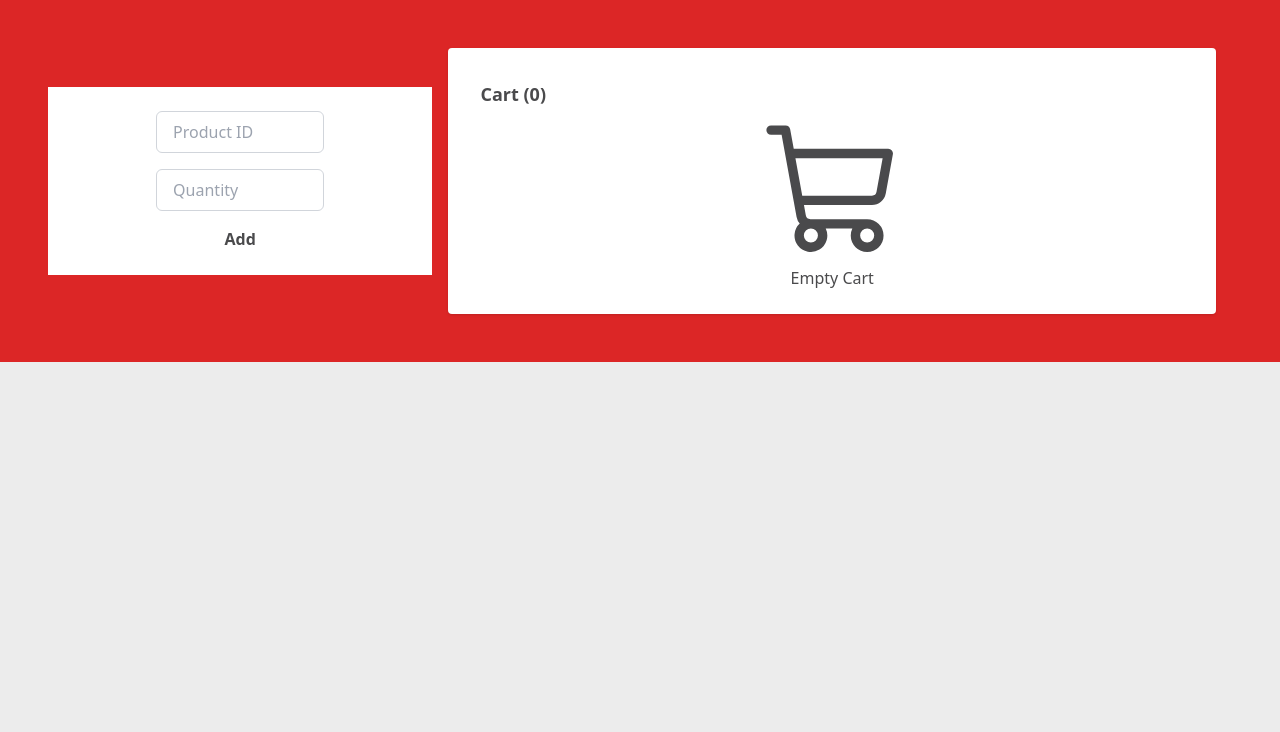
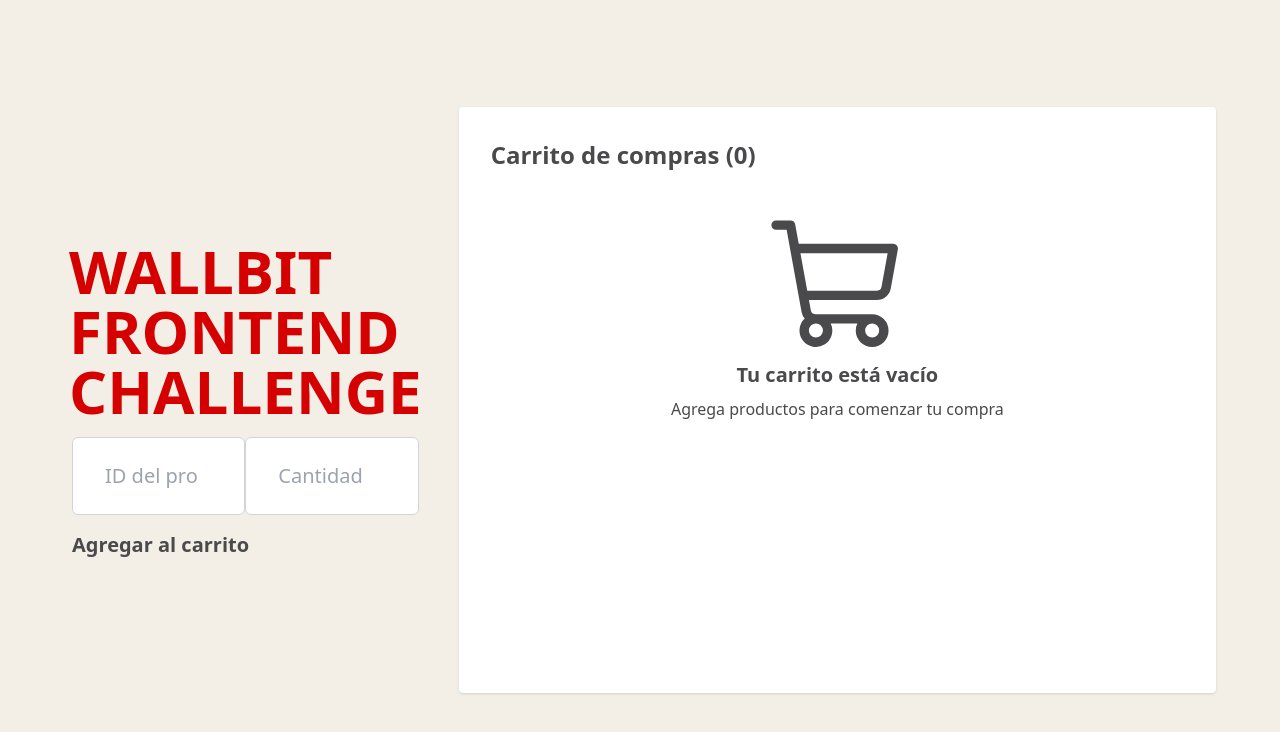
Before and after one commit to deniseurbanija/wallbit-challenge-react, a React (Create React App) app: page / in a window 1280 px wide. Shown: the top 732 px of the page. Built offline with nearby package versions, Linux system fonts and the light colour scheme.

Commit message:
added deleteItem method

```diff
--- a/src/App.jsx
+++ b/src/App.jsx
@@ -4,13 +4,17 @@ import { ProductForm } from "./components/ProductForm";
 import React from "react";
 import { useCart } from "./hooks/useCart";
 const App = () => {
-  const { cart, addToCart, clearCart } = useCart();
+  const { cart, addToCart, clearCart, creationDate, deleteItem } = useCart();
 
   return (
-    <div className="flex flex-row justify-center items-center w-full bg-red-600 p-12 gap-4">
+    <div className=" h-screen flex flex-row justify-center items-center w-full p-12 gap-4">
       <ProductForm addToCart={addToCart} />
-      <Cart cart={cart} clearCart={clearCart} />
-      {/* <button onClick={clearCart}>Clear cart</button> */}
+      <Cart
+        cart={cart}
+        clearCart={clearCart}
+        creationDate={creationDate}
+        deleteItem={deleteItem}
+      />
       <Toaster />
     </div>
   );
--- a/src/components/Cart.jsx
+++ b/src/components/Cart.jsx
@@ -1,8 +1,7 @@
 import React from "react";
-import useCart from "../hooks/useCart";
 import { toast } from "sonner";
 
-export const Cart = ({ cart, clearCart }) => {
+export const Cart = ({ cart, clearCart, creationDate, deleteItem }) => {
   const totalProducts = cart.reduce((acc, item) => acc + item.quantity, 0);
   const totalPrice = cart.reduce(
     (acc, item) => acc + item.price * item.quantity,
@@ -11,22 +10,31 @@ export const Cart = ({ cart, clearCart }) => {
 
   const handleClearCart = () => {
     clearCart();
-    toast.success("Cart cleared");
+    toast.success("Carrito vaciado");
+  };
+
+  const handleDeleteItem = (productId) => {
+    deleteItem(productId);
+    toast.success("Producto eliminado del carrito");
   };
 
   return (
-    <div className="p-6 bg-white shadow rounded w-2/3 flex flex-col text-appleGray-700">
-      <h2 className="text-lg font-bold m-2">Cart ({totalProducts})</h2>
+    <div className="font-sans p-6 h-5/6 bg-white shadow rounded w-2/3 flex flex-col text-appleGray-700 ">
       {cart.length > 0 ? (
-        <>
-          <table className="w-full border rounded border-gray-300 my-2">
+        <div className="text-xl">
+          <h2 className="font-bold m-2 text-2xl">
+            Carrito de compras ({totalProducts}) - iniciado el{" "}
+            {creationDate.toLocaleDateString()}
+          </h2>
+          <div className="overflow-y-auto max-h-72">
+            <table className="w-full border-collapse border border-gray-300 rounded-md my-4 shadow-sm">
               <thead>
                 <tr>
-                <th>Product</th>
-                <th>Price</th>
-                <th>Quantity</th>
+                  <th className="w-48">Producto</th>
+                  <th>Precio</th>
+                  <th>Cantidad</th>
                   <th>Total</th>
-                <th>Image</th>
+                  <th>Imagen</th>
                 </tr>
               </thead>
               <tbody>
@@ -35,13 +43,13 @@ export const Cart = ({ cart, clearCart }) => {
                     key={index}
                     className="border-b hover:bg-gray-50 text-center"
                   >
-                  <td className="py-3 px-4">{item.title}</td>
-                  <td className="py-3 px-4">${item.price}</td>
-                  <td className="py-3 px-4">{item.quantity}</td>
-                  <td className="py-3 px-4">
+                    <td className="py-4 px-6">{item.title}</td>
+                    <td className="py-4 px-6">${item.price}</td>
+                    <td className="py-4 px-6">{item.quantity}</td>
+                    <td className="py-4 px-6">
                       ${(item.price * item.quantity).toFixed(2)}
                     </td>
-                  <td className="py-3 px-4">
+                    <td className="py-4 px-6 flex justify-center items-center">
                       <img
                         src={item.image}
                         alt={item.title}
@@ -49,17 +57,42 @@ export const Cart = ({ cart, clearCart }) => {
                         width={50}
                       />
                     </td>
+                    <button
+                      onClick={() => {
+                        handleDeleteItem(item.id);
+                      }}
+                    >
+                      x
+                    </button>
                   </tr>
                 ))}
               </tbody>
             </table>
-          <div>
-            <p>Total: ${totalPrice.toFixed(2)}</p>
-            <button onClick={handleClearCart}>Clear Cart</button>
           </div>
-        </>
+          <div
+            className="flex flex-row justify-between items-end mt-4
+          "
+          >
+            <button
+              onClick={handleClearCart}
+              className="bg-newRed text-white font-semibold py-2 px-4 rounded hover:text-slate-100 transition-colors"
+            >
+              Vaciar carrito
+            </button>
+            <p className="text-lg font-bold flex items-center">
+              <span className="mr-2">Total:</span>
+              <span className="text-newLightGreen">
+                ${totalPrice.toFixed(2)}
+              </span>
+            </p>
+          </div>
+        </div>
       ) : (
-        <div className="text-center flex flex-col justify-center items-center">
+        <>
+          <h2 className="text-2xl font-bold m-2">
+            Carrito de compras ({totalProducts})
+          </h2>
+          <div className="text-center flex flex-col justify-center items-center mt-8 text-appleGray-700">
             <svg
               xmlns="http://www.w3.org/2000/svg"
               width="150"
@@ -71,8 +104,10 @@ export const Cart = ({ cart, clearCart }) => {
                 d="M230.14 58.87A8 8 0 0 0 224 56H62.68L56.6 22.57A8 8 0 0 0 48.73 16H24a8 8 0 0 0 0 16h18l25.56 140.29a24 24 0 0 0 5.33 11.27a28 28 0 1 0 44.4 8.44h45.42a27.75 27.75 0 0 0-2.71 12a28 28 0 1 0 28-28H91.17a8 8 0 0 1-7.87-6.57L80.13 152h116a24 24 0 0 0 23.61-19.71l12.16-66.86a8 8 0 0 0-1.76-6.56M104 204a12 12 0 1 1-12-12a12 12 0 0 1 12 12m96 0a12 12 0 1 1-12-12a12 12 0 0 1 12 12m4-74.57a8 8 0 0 1-7.9 6.57H77.22L65.59 72h148.82Z"
               />
             </svg>
-          <h1>Empty Cart</h1>
+            <h1 className="text-xl font-semibold">Tu carrito está vacío</h1>
+            <p className="mt-2">Agrega productos para comenzar tu compra</p>
           </div>
+        </>
       )}
     </div>
   );
--- a/src/components/ProductForm.jsx
+++ b/src/components/ProductForm.jsx
@@ -10,11 +10,11 @@ export const ProductForm = ({ addToCart }) => {
     event.preventDefault();
 
     if (!productId) {
-      toast.error("Enter product ID");
+      toast.error("Por favor, ingresa el ID del producto");
       return;
     }
     if (productId > 20) {
-      toast.error("The ID must be less than or equal to 20.");
+      toast.error("El ID debe ser menor o igual a 20");
       return;
     }
 
@@ -25,38 +25,40 @@ export const ProductForm = ({ addToCart }) => {
       const product = response.data;
 
       addToCart(product, parseInt(quantity, 10));
+      toast.success("Se agregó el producto al carrito");
       setProductId("");
       setQuantity(1);
-      toast.success("Product added succesfully");
     } catch (error) {
-      toast.error("There was a problem retrieving the product.");
+      toast.error("Se produjo un error al agregar al producto");
     }
   };
 
   return (
-    <form
-      onSubmit={handleOnSubmit}
-      className="w-1/3 text-center flex flex-col bg-white p-6 items-center justify-center text-appleGray-700"
-    >
+    <div className="h-5/6 p-6 w-1/3 flex flex-col items-center justify-center">
+      <h1 className="text-newRed font-semibold text-6xl">
+        WALLBIT FRONTEND CHALLENGE
+      </h1>
+      <form onSubmit={handleOnSubmit} className=" text-appleGray-700 text-xl">
         <input
           type="number"
-        placeholder="Product ID"
+          placeholder="ID del producto"
           value={productId}
           onChange={(e) => setProductId(e.target.value)}
           min={0}
-        className="border border-gray-300 rounded-md px-4 py-2 focus:outline-none focus:ring-2 focus:ring-blue-300 w-1/2"
+          className="border border-gray-300 rounded-md px-8 py-6 focus:outline-none focus:ring-2 focus:ring-blue-300 w-1/2"
         />
         <input
           type="number"
-        placeholder="Quantity"
+          placeholder="Cantidad"
           value={quantity}
           onChange={(e) => setQuantity(Number(e.target.value))}
           min={1}
-        className="border border-gray-300 rounded-md px-4 mt-4 py-2 focus:outline-none focus:ring-2 focus:ring-blue-300 w-1/2"
+          className="border border-gray-300 rounded-md mt-4 px-8 py-6 focus:outline-none focus:ring-2 focus:ring-blue-300 w-1/2"
         />
         <button type="submit" className="mt-4 font-semibold">
-        Add
+          Agregar al carrito
         </button>
       </form>
+    </div>
   );
 };
--- a/src/hooks/useCart.jsx
+++ b/src/hooks/useCart.jsx
@@ -33,6 +33,10 @@ export const useCart = () => {
     }
   };
 
+  const deleteItem = (productId) => {
+    setCart((prevCart) => prevCart.filter((item) => item.id !== productId));
+  };
+
   const clearCart = () => {
     setCart([]);
     setCreationDate(new Date());
@@ -43,6 +47,7 @@ export const useCart = () => {
     addToCart,
     creationDate,
     clearCart,
+    deleteItem,
   };
 };
 
--- a/src/index.css
+++ b/src/index.css
@@ -2,6 +2,6 @@
 @tailwind components;
 @tailwind utilities;
 
-body {
-  background-color: #ececec;
+:root {
+  background-color: #f4efe6;
 }
--- a/tailwind.config.js
+++ b/tailwind.config.js
@@ -1,5 +1,6 @@
 /** @type {import('tailwindcss').Config} */
 module.exports = {
+  darkMode: "class",
   content: ["./src/**/*.{js,jsx,ts,tsx}"],
   theme: {
     extend: {
@@ -13,6 +14,9 @@ module.exports = {
           700: "#4A4A4C", // Gris intermedio oscuro
           900: "#1D1D1F", // Gris oscuro
         },
+        newRed: "#D50000",
+        newGreen: "#333333",
+        newLightGreen: "#82E575",
       },
     },
   },
```
Also changed, not shown: src/App.css (deleted, +0 -38 lines). Lines whose indentation alone changed are shown as unchanged.
